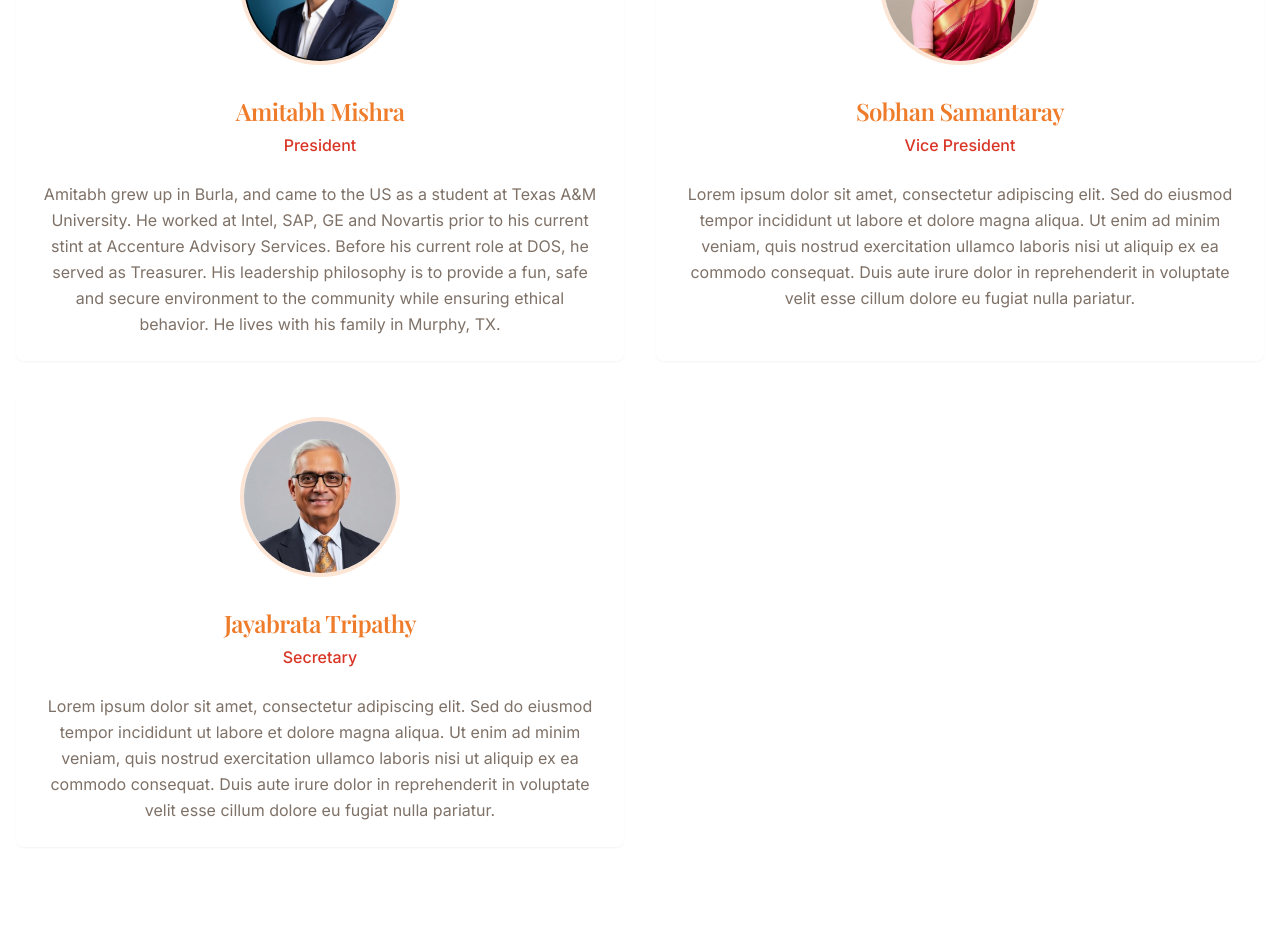
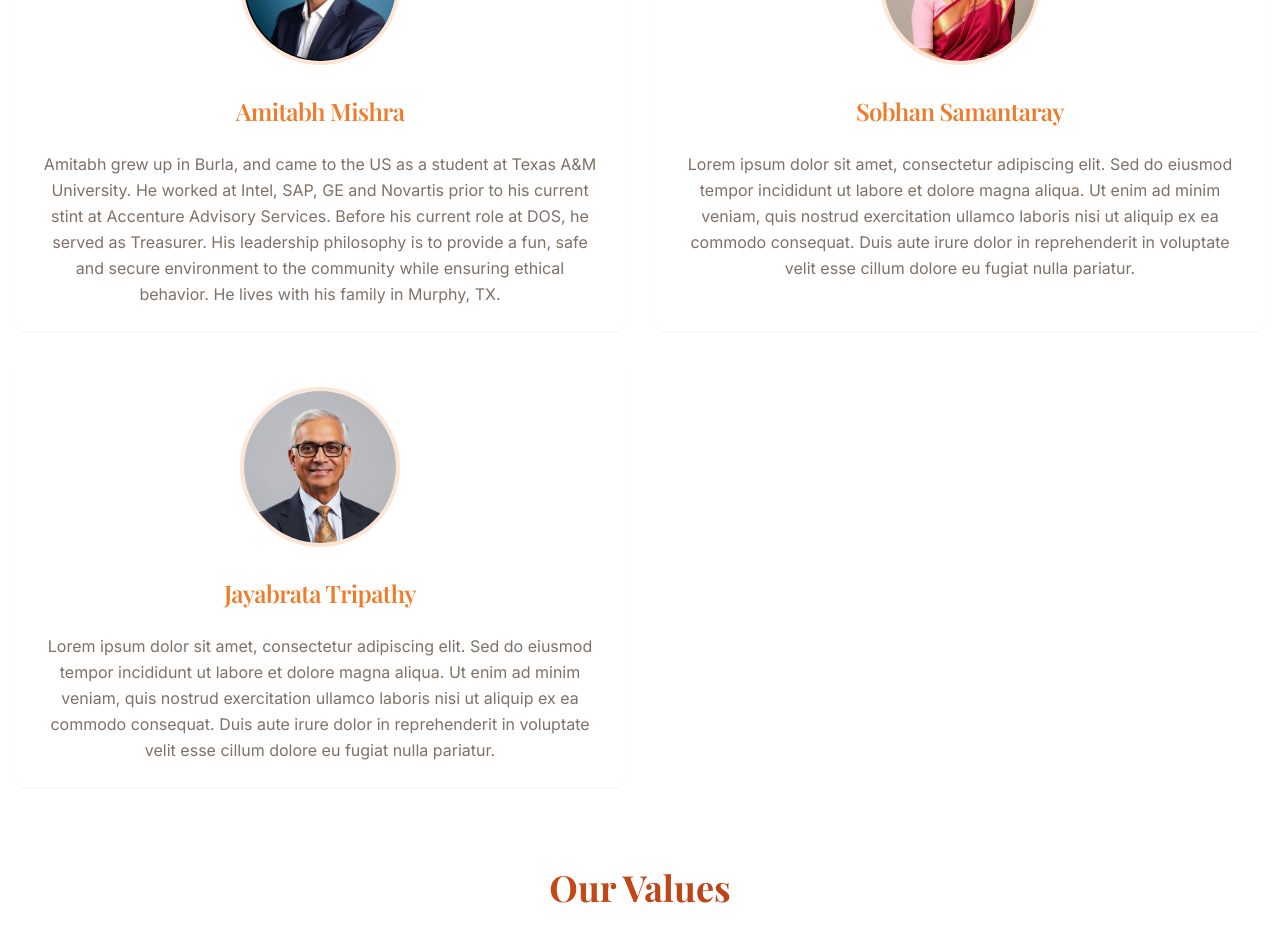
Before and after one commit to birupakhya/dallas-odia-connect, a React (Vite) app: page /about in a window 1280 px wide. Shown: the part 1080-2010 px from the top of the page. Built offline with nearby package versions, Linux system fonts and the light colour scheme.

Commit message:
Comment out board member titles (President, Vice President, Secretary)

```diff
--- a/src/pages/AboutUs.tsx
+++ b/src/pages/AboutUs.tsx
@@ -9,19 +9,19 @@ const AboutUs = () => {
   const boardMembers = [
     {
       name: "Amitabh Mishra",
-      title: "President",
+      // title: "President",
       image: amitabhHeadshot,
       bio: "Amitabh grew up in Burla, and came to the US as a student at Texas A&M University. He worked at Intel, SAP, GE and Novartis prior to his current stint at Accenture Advisory Services. Before his current role at DOS, he served as Treasurer. His leadership philosophy is to provide a fun, safe and secure environment to the community while ensuring ethical behavior. He lives with his family in Murphy, TX."
     },
     {
       name: "Sobhan Samantaray",
-      title: "Vice President",
+      // title: "Vice President",
       image: boardMember2,
       bio: "Lorem ipsum dolor sit amet, consectetur adipiscing elit. Sed do eiusmod tempor incididunt ut labore et dolore magna aliqua. Ut enim ad minim veniam, quis nostrud exercitation ullamco laboris nisi ut aliquip ex ea commodo consequat. Duis aute irure dolor in reprehenderit in voluptate velit esse cillum dolore eu fugiat nulla pariatur."
     },
     {
       name: "Jayabrata Tripathy",
-      title: "Secretary",
+      // title: "Secretary",
       image: boardMember3,
       bio: "Lorem ipsum dolor sit amet, consectetur adipiscing elit. Sed do eiusmod tempor incididunt ut labore et dolore magna aliqua. Ut enim ad minim veniam, quis nostrud exercitation ullamco laboris nisi ut aliquip ex ea commodo consequat. Duis aute irure dolor in reprehenderit in voluptate velit esse cillum dolore eu fugiat nulla pariatur."
     }
@@ -74,7 +74,7 @@ const AboutUs = () => {
                     <div className="w-32 h-32 md:w-40 md:h-40 rounded-full overflow-hidden border-4 border-primary/20 group-hover:border-primary/40 transition-colors duration-300">
                       <img
                         src={member.image}
-                        alt={`${member.name} - ${member.title}`}
+                        alt={`${member.name} - Board Member`}
                         className="w-full h-full object-cover group-hover:scale-105 transition-transform duration-300"
                       />
                     </div>
@@ -82,9 +82,9 @@ const AboutUs = () => {
                   <CardTitle className="text-xl md:text-2xl font-serif text-primary">
                     {member.name}
                   </CardTitle>
-                  <CardDescription className="text-accent font-medium text-base">
+                  {/* <CardDescription className="text-accent font-medium text-base">
                     {member.title}
-                  </CardDescription>
+                  </CardDescription> */}
                 </CardHeader>
                 <CardContent>
                   <p className="text-muted-foreground leading-relaxed text-center">
```
